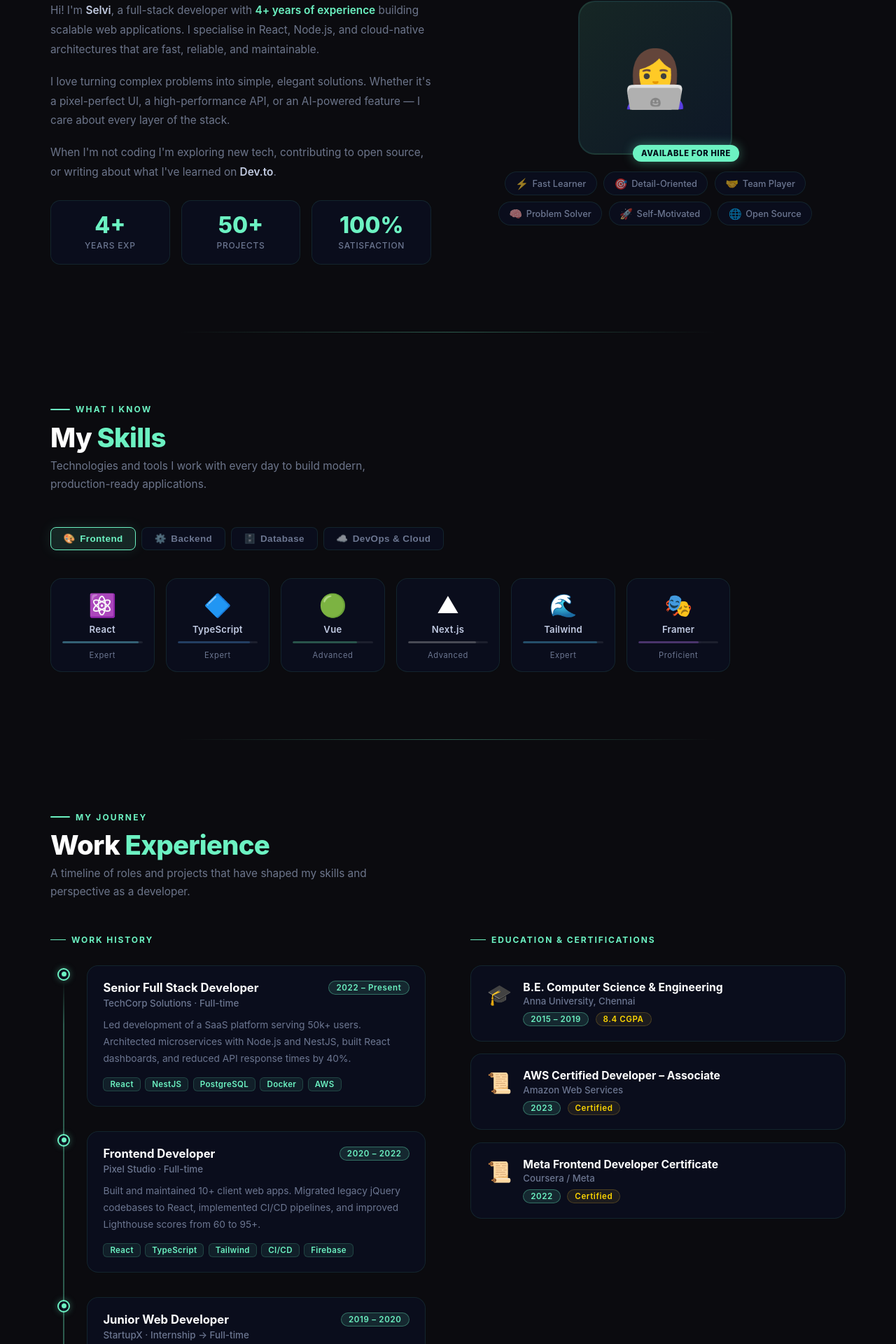
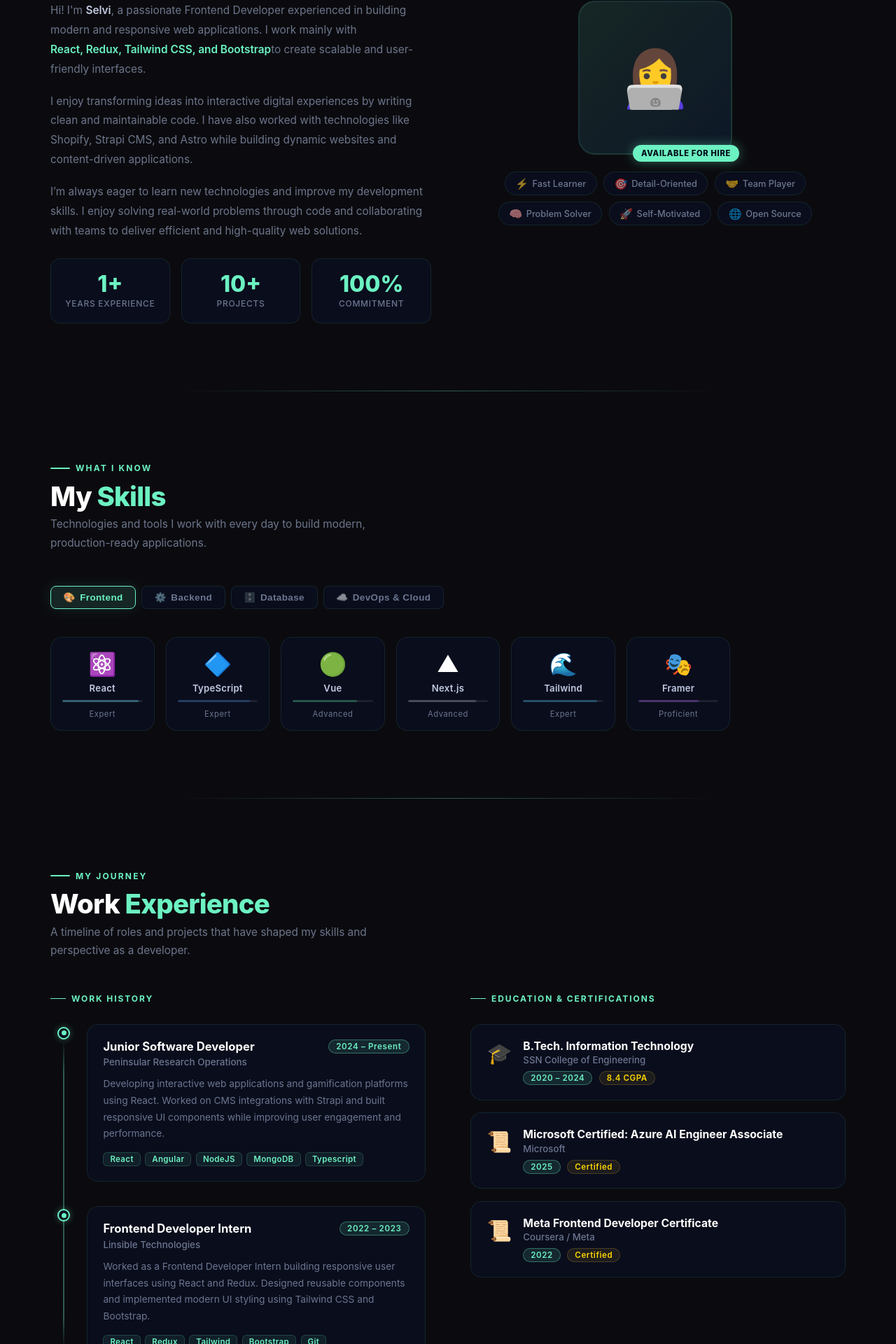
Before and after one commit to Selvi-Parasakthi-K/Portfolio, a React (Vite) app: page / in a window 1280 px wide. Shown: the part 1078-2998 px from the top of the page at 70% size. Built offline with nearby package versions, Linux system fonts and the light colour scheme.

Commit message:
Fix: Changes in the UI

```diff
--- a/src/components/About/About.jsx
+++ b/src/components/About/About.jsx
@@ -2,9 +2,9 @@
 import "./about.css";
 
 const stats = [
-  { number: "4+", label: "Years Exp" },
-  { number: "50+", label: "Projects" },
-  { number: "100%", label: "Satisfaction" },
+  { number: "1+", label: "Years Experience" },
+  { number: "10+", label: "Projects" },
+  { number: "100%", label: "Commitment" },
 ];
 
 const traits = [
@@ -43,21 +43,28 @@
           {/* ── Left: bio + stats ── */}
           <motion.div className="about__bio" {...fadeUp(0.1)}>
             <p>
-              Hi! I'm <strong>Selvi</strong>, a full-stack developer with{" "}
-              <span className="about__highlight">4+ years of experience</span>{" "}
-              building scalable web applications. I specialise in React,
-              Node.js, and cloud-native architectures that are fast, reliable,
-              and maintainable.
+              Hi! I'm <strong>Selvi</strong>, a passionate Frontend Developer
+              experienced in building modern and responsive web applications. I
+              work mainly with
+              <span className="about__highlight">
+                {" "}
+                React, Redux, Tailwind CSS, and Bootstrap{" "}
+              </span>
+              to create scalable and user-friendly interfaces.
             </p>
+
             <p>
-              I love turning complex problems into simple, elegant solutions.
-              Whether it's a pixel-perfect UI, a high-performance API, or an
-              AI-powered feature — I care about every layer of the stack.
+              I enjoy transforming ideas into interactive digital experiences by
+              writing clean and maintainable code. I have also worked with
+              technologies like Shopify, Strapi CMS, and Astro while building
+              dynamic websites and content-driven applications.
             </p>
+
             <p>
-              When I'm not coding I'm exploring new tech, contributing to open
-              source, or writing about what I've learned on{" "}
-              <strong>Dev.to</strong>.
+              I’m always eager to learn new technologies and improve my
+              development skills. I enjoy solving real-world problems through
+              code and collaborating with teams to deliver efficient and
+              high-quality web solutions.
             </p>
 
             {/* Stats */}
--- a/src/components/Experience/Experience.jsx
+++ b/src/components/Experience/Experience.jsx
@@ -3,44 +3,36 @@
 
 const experiences = [
   {
-    role: "Senior Full Stack Developer",
-    company: "TechCorp Solutions · Full-time",
-    period: "2022 – Present",
+    role: "Junior Software Developer",
+    company: "Peninsular Research Operations",
+    period: "2024 – Present",
     description:
-      "Led development of a SaaS platform serving 50k+ users. Architected microservices with Node.js and NestJS, built React dashboards, and reduced API response times by 40%.",
-    tags: ["React", "NestJS", "PostgreSQL", "Docker", "AWS"],
+      "Developing interactive web applications and gamification platforms using React. Worked on CMS integrations with Strapi and built responsive UI components while improving user engagement and performance.",
+    tags: ["React", "Angular", "NodeJS", "MongoDB", "Typescript"],
   },
   {
-    role: "Frontend Developer",
-    company: "Pixel Studio · Full-time",
-    period: "2020 – 2022",
+    role: "Frontend Developer Intern",
+    company: "Linsible Technologies",
+    period: "2022 – 2023",
     description:
-      "Built and maintained 10+ client web apps. Migrated legacy jQuery codebases to React, implemented CI/CD pipelines, and improved Lighthouse scores from 60 to 95+.",
-    tags: ["React", "TypeScript", "Tailwind", "CI/CD", "Firebase"],
-  },
-  {
-    role: "Junior Web Developer",
-    company: "StartupX · Internship → Full-time",
-    period: "2019 – 2020",
-    description:
-      "Developed REST APIs with Express and MongoDB, built responsive UIs, and collaborated in an agile team shipping weekly releases.",
-    tags: ["Node.js", "Express", "MongoDB", "Vue", "Git"],
+      "Worked as a Frontend Developer Intern building responsive user interfaces using React and Redux. Designed reusable components and implemented modern UI styling using Tailwind CSS and Bootstrap.",
+    tags: ["React", "Redux", "Tailwind", "Bootstrap", "Git"],
   },
 ];
 
 const education = [
   {
     icon: "🎓",
-    degree: "B.E. Computer Science & Engineering",
-    school: "Anna University, Chennai",
-    year: "2015 – 2019",
+    degree: "B.Tech. Information Technology",
+    school: "SSN College of Engineering",
+    year: "2020 – 2024",
     grade: "8.4 CGPA",
   },
   {
     icon: "📜",
-    degree: "AWS Certified Developer – Associate",
-    school: "Amazon Web Services",
-    year: "2023",
+    degree: "Microsoft Certified: Azure AI Engineer Associate",
+    school: "Microsoft",
+    year: "2025",
     grade: "Certified",
   },
   {
```
